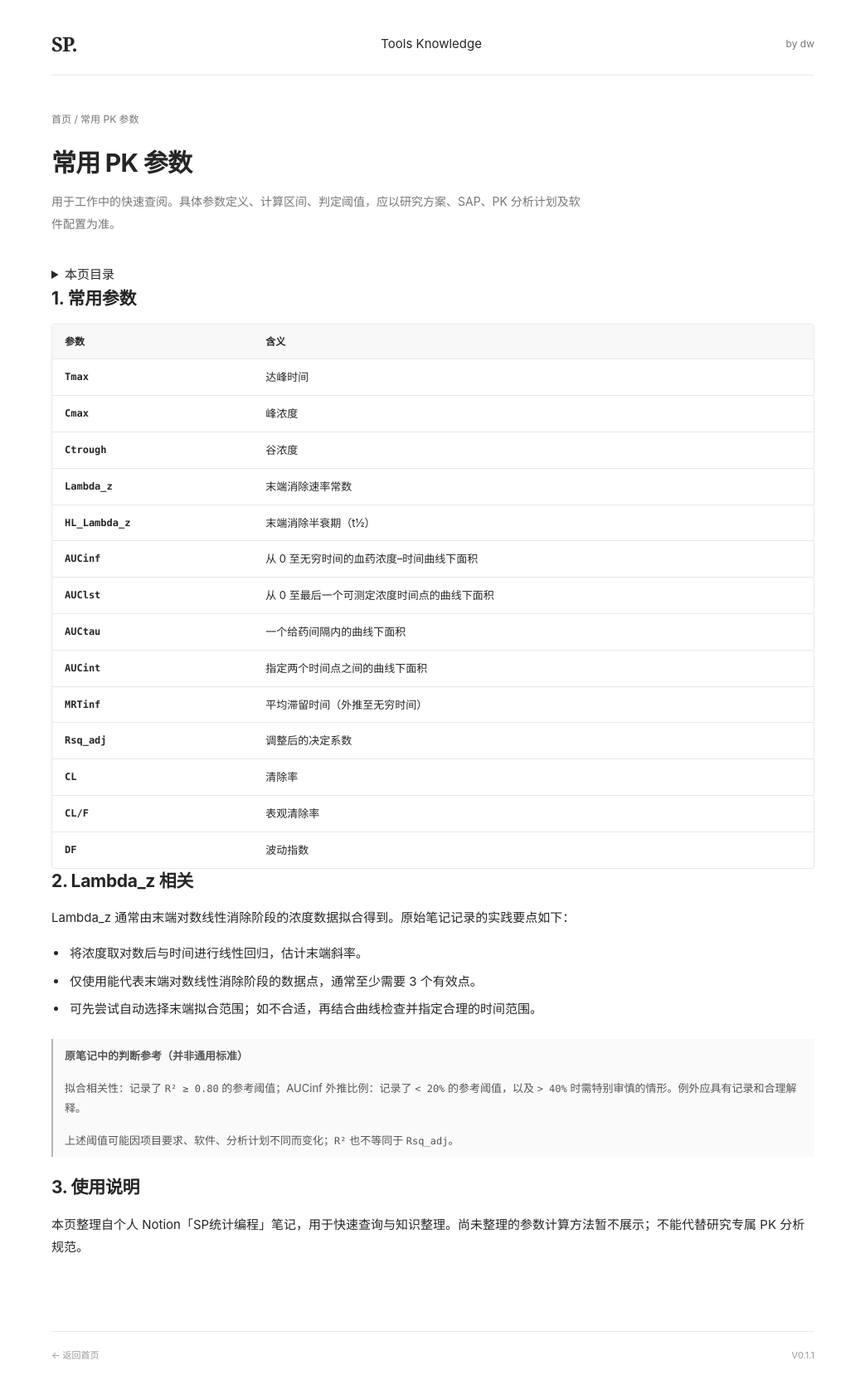
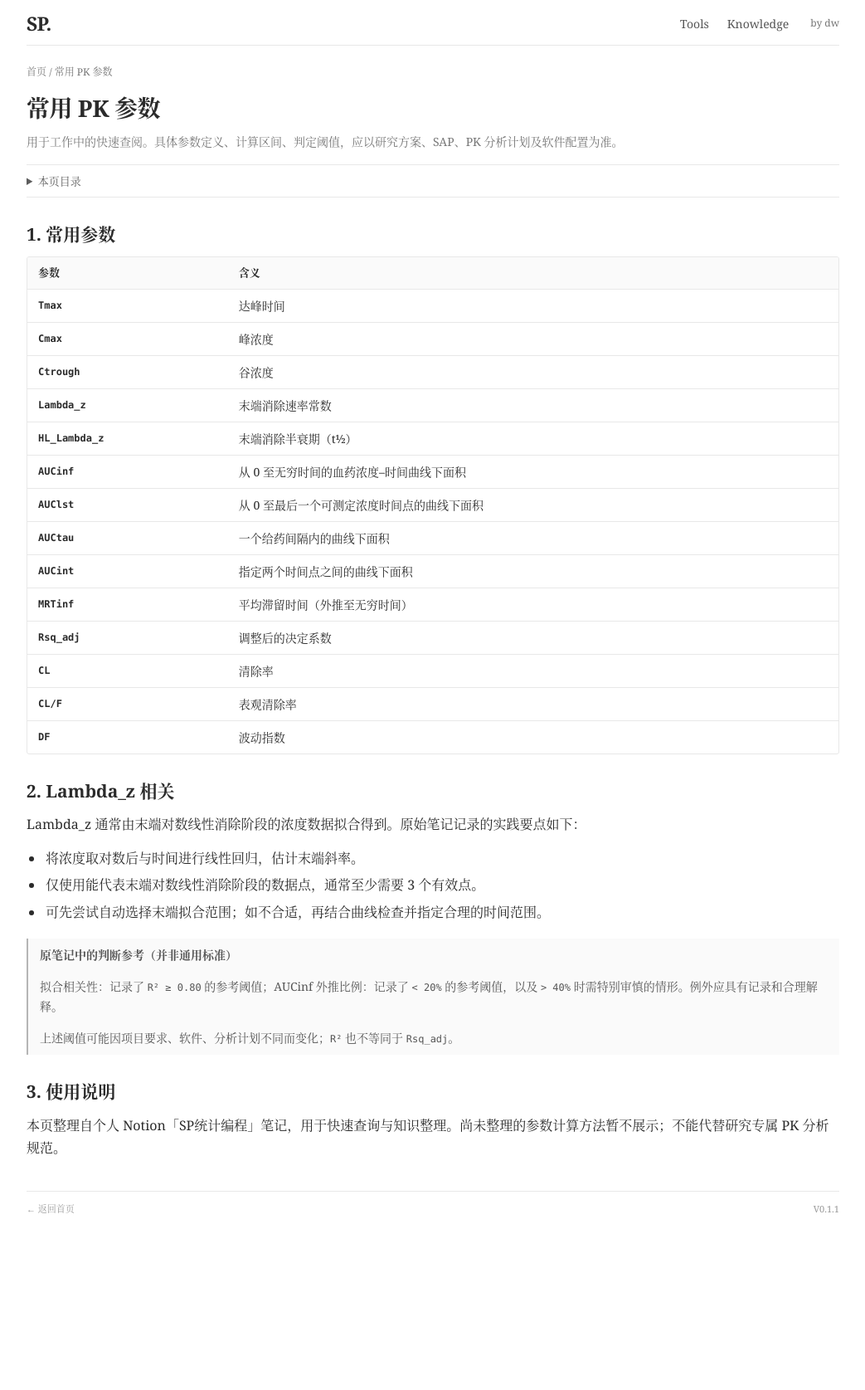
Before and after one commit to dengweizhang/sp, a plain HTML site: page public/pk-parameters/index.html in a window 1280 px wide. Shown: the whole page at 83% size, without its empty margins (118-1161 px from the left). After the commit the page ends 1485 px from the top, so only its background shows below. Drawn offline with Linux system fonts and the light colour scheme.

Commit message:
style: refine SP layout and navigation public/assets/style.css

```diff
--- a/public/assets/style.css
+++ b/public/assets/style.css
@@ -1,51 +1,66 @@
-:root{color-scheme:light;--ink:#262626;--muted:#777;--line:#e9e9e9;--accent:#245e81;--bg:#fff;--soft:#f8f8f8}
+:root{color-scheme:light;--ink:#2b2b2b;--muted:#777;--line:#e8e8e8;--accent:#245e81;--bg:#fff;--soft:#fafafa;--serif:Georgia,"Times New Roman","Songti SC","STSong","Noto Serif CJK SC","Source Han Serif SC","SimSun",serif}
 *{box-sizing:border-box}
-html{scroll-padding-top:36px}
-body{margin:0;background:var(--bg);color:var(--ink);font:15px/1.85 -apple-system,BlinkMacSystemFont,"Segoe UI","PingFang SC","Hiragino Sans GB","Microsoft YaHei",sans-serif;-webkit-font-smoothing:antialiased}
+html{scroll-padding-top:18px}
+body{margin:0;background:var(--bg);color:var(--ink);font:16px/1.72 var(--serif);-webkit-font-smoothing:antialiased}
 a{color:inherit;text-decoration:none}
 a:hover{color:var(--accent)}
 a:focus-visible,summary:focus-visible{outline:2px solid var(--accent);outline-offset:3px;border-radius:2px}
-.shell{width:min(100% - 48px,920px);margin:0 auto}
-.site-header{display:flex;align-items:center;justify-content:space-between;padding:39px 0 23px;border-bottom:1px solid var(--line)}
-.brand{font:700 24px/1.1 Georgia,"Times New Roman",serif;letter-spacing:-.04em}
-.header-right{font-size:12px;color:var(--muted)}
-.section-label{font:650 11px/1.2 -apple-system,BlinkMacSystemFont,"Segoe UI",sans-serif;letter-spacing:.1em;color:var(--muted);text-transform:uppercase;margin:0 0 18px}
-.home-main{max-width:670px;padding-top:54px;min-height:calc(100vh - 182px)}
-.home-section{margin:0 0 52px}
+[hidden]{display:none!important}
+.shell{width:min(100% - 44px,980px);margin:0 auto}
+.site-header{display:flex;align-items:center;gap:26px;padding:16px 0 13px;border-bottom:1px solid var(--line)}
+.brand{font:700 23px/1.1 Georgia,"Times New Roman",serif;letter-spacing:-.04em;white-space:nowrap}
+.main-nav{display:flex;gap:22px;align-items:center;margin-left:auto}
+.main-nav a{font-size:14px;color:#555;white-space:nowrap}
+.main-nav a:hover{color:var(--accent)}
+.header-right{font-size:12px;color:var(--muted);white-space:nowrap}
+.home-main{padding-top:28px;display:grid;grid-template-columns:minmax(0,1fr) minmax(0,1fr);gap:46px;align-items:start}
+.home-section{margin:0;min-width:0}
+.section-label{font:650 14px/1.5 var(--serif);color:#555;letter-spacing:0;margin:0 0 9px}
 .home-list{list-style:none;margin:0;padding:0}
 .home-item{border-bottom:1px solid var(--line)}
-.home-item a{display:flex;justify-content:space-between;gap:24px;align-items:center;padding:13px 0;font-size:16px;line-height:1.55}
-.home-item .arrow{font-size:16px;color:#aaa;flex-shrink:0;transition:color .1s ease}
+.home-item a{display:flex;justify-content:space-between;gap:14px;align-items:center;padding:10px 0;font-size:16px;line-height:1.5}
+.home-item .arrow{font-size:14px;color:#aaa;flex-shrink:0}
 .home-item a:hover .arrow{color:var(--accent)}
-.home-footer,.site-footer{color:#999;font-size:11px;border-top:1px solid var(--line);padding:18px 0 32px;display:flex;justify-content:space-between;gap:16px}
-.article-header{padding-top:42px;margin-bottom:34px}
-.breadcrumb{font-size:12px;color:var(--muted);margin:0 0 22px}
-h1{font-size:30px;letter-spacing:-.025em;font-weight:650;line-height:1.3;margin:0 0 14px}
-.article-lead{font-size:14px;color:var(--muted);max-width:650px;line-height:1.9;margin:0}
-.article-layout{display:grid;grid-template-columns:minmax(0,1fr) 170px;gap:56px;align-items:start}
-.article-body{min-width:0;padding-bottom:72px}
-.article-body h2{font-size:21px;line-height:1.4;margin:44px 0 16px;letter-spacing:-.015em;scroll-margin-top:30px}
-.article-body h2:first-child{margin-top:0}
-.article-body p{margin:0 0 15px}
-.article-body ul{padding-left:20px;margin:14px 0 20px}
-.article-body li{padding-left:2px;margin:6px 0}
-.table-wrap{overflow-x:auto;border:1px solid var(--line);border-radius:4px;margin-top:16px}
-table{width:100%;border-collapse:collapse;min-width:540px;font-size:13px;line-height:1.6}
-th,td{padding:11px 15px;text-align:left;border-bottom:1px solid var(--line);vertical-align:top}
-th{font-size:12px;font-weight:650;background:var(--soft)}
+.home-footer,.site-footer{color:#999;font-size:11px;border-top:1px solid var(--line);padding:12px 0 18px;display:flex;justify-content:space-between;gap:16px}
+.home-footer{margin-top:46px}
+.article-header{padding-top:22px;margin-bottom:14px}
+.breadcrumb{font-size:12px;color:var(--muted);margin:0 0 13px}
+h1{font-size:28px;letter-spacing:-.018em;font-weight:650;line-height:1.4;margin:0 0 9px}
+.article-lead{font-size:14px;color:var(--muted);max-width:870px;line-height:1.75;margin:0}
+.article-body{min-width:0;padding-bottom:24px}
+.article-body h2{font-size:21px;line-height:1.45;margin:29px 0 12px;letter-spacing:0;scroll-margin-top:18px}
+.article-body p{margin:0 0 13px}
+.article-body ul{padding-left:21px;margin:12px 0 18px}
+.article-body li{padding-left:2px;margin:5px 0}
+.toc-inline{border-top:1px solid var(--line);border-bottom:1px solid var(--line);padding:8px 0;margin:0 0 22px}
+.toc-inline summary{font-size:13px;cursor:pointer;color:#5d5d5d;user-select:none}
+.toc-inline nav{padding:8px 0 2px 18px;display:flex;flex-wrap:wrap;gap:6px 22px}
+.toc-inline nav a{font-size:13px;color:#666;line-height:1.6}
+.toc-inline nav a:hover{color:var(--accent)}
+.table-wrap{overflow-x:auto;border:1px solid var(--line);border-radius:3px;margin-top:12px}
+table{width:100%;border-collapse:collapse;min-width:540px;font-size:14px;line-height:1.5}
+th,td{padding:9px 13px;text-align:left;border-bottom:1px solid var(--line);vertical-align:top}
+th{font-size:13px;font-weight:600;background:var(--soft)}
 tr:last-child td{border-bottom:0}
 td:first-child{white-space:nowrap;font:600 12px/1.7 ui-monospace,SFMono-Regular,Menlo,Consolas,monospace}
-.note{border-left:2px solid #b5b5b5;padding:8px 14px;margin:22px 0;background:#fafafa;color:#555;font-size:13px;line-height:1.85}
+.note{border-left:2px solid #b5b5b5;padding:8px 14px;margin:18px 0;background:#fafafa;color:#555;font-size:14px;line-height:1.75}
 .note p:last-child{margin-bottom:0}
-.toc{position:sticky;top:28px;padding:4px 0 4px 16px;border-left:1px solid var(--line)}
-.toc-title{font-size:11px;color:var(--muted);margin-bottom:12px}
-.toc a{display:block;font-size:12px;line-height:1.65;margin:10px 0;color:#666}
-.toc a:hover{color:var(--accent)}
-.mobile-toc{display:none;border:1px solid var(--line);border-radius:4px;padding:9px 13px;margin:0 0 28px}
-.mobile-toc summary{font-size:13px;cursor:pointer}
-.mobile-toc a{display:block;padding:7px 2px;font-size:13px;color:var(--muted)}
 code{font:12px/1.6 ui-monospace,SFMono-Regular,Menlo,Consolas,monospace;overflow-wrap:anywhere}
-.notfound{padding:80px 0;min-height:70vh}
+.back-to-top{position:fixed;right:20px;bottom:20px;display:grid;place-items:center;width:36px;height:36px;border:1px solid #ddd;border-radius:6px;background:#fff;color:#555;font:20px/1 Georgia,serif;box-shadow:0 1px 5px rgba(0,0,0,.04);z-index:20}
+.back-to-top:hover{border-color:#aaa;background:var(--soft)}
+.notfound{padding:38px 0;min-height:55vh}
 .notfound a{text-decoration:underline;text-underline-offset:3px}
-@media(max-width:760px){.shell{width:min(100% - 36px,920px)}.site-header{padding:26px 0 18px}.home-main{padding-top:39px}.home-section{margin-bottom:42px}.article-layout{display:block}.article-header{padding-top:32px;margin-bottom:24px}.article-body{padding-bottom:50px}.article-body h2{margin-top:37px}.toc{display:none}.mobile-toc{display:block}h1{font-size:26px}}
-@media(prefers-reduced-motion:reduce){*,*::before,*::after{transition:none!important;scroll-behavior:auto!important}}
+@media(max-width:700px){
+  .shell{width:min(100% - 32px,980px)}
+  .site-header{gap:14px;padding:13px 0 11px}
+  .brand{font-size:21px}
+  .main-nav{gap:15px}
+  .main-nav a{font-size:13px}
+  .header-right{font-size:11px}
+  .home-main{padding-top:21px;grid-template-columns:1fr;gap:26px}
+  .home-footer{margin-top:30px}
+  .article-header{padding-top:18px;margin-bottom:13px}
+  .article-body h2{margin-top:25px}
+  h1{font-size:25px}
+  .back-to-top{right:12px;bottom:12px}
+}
```
